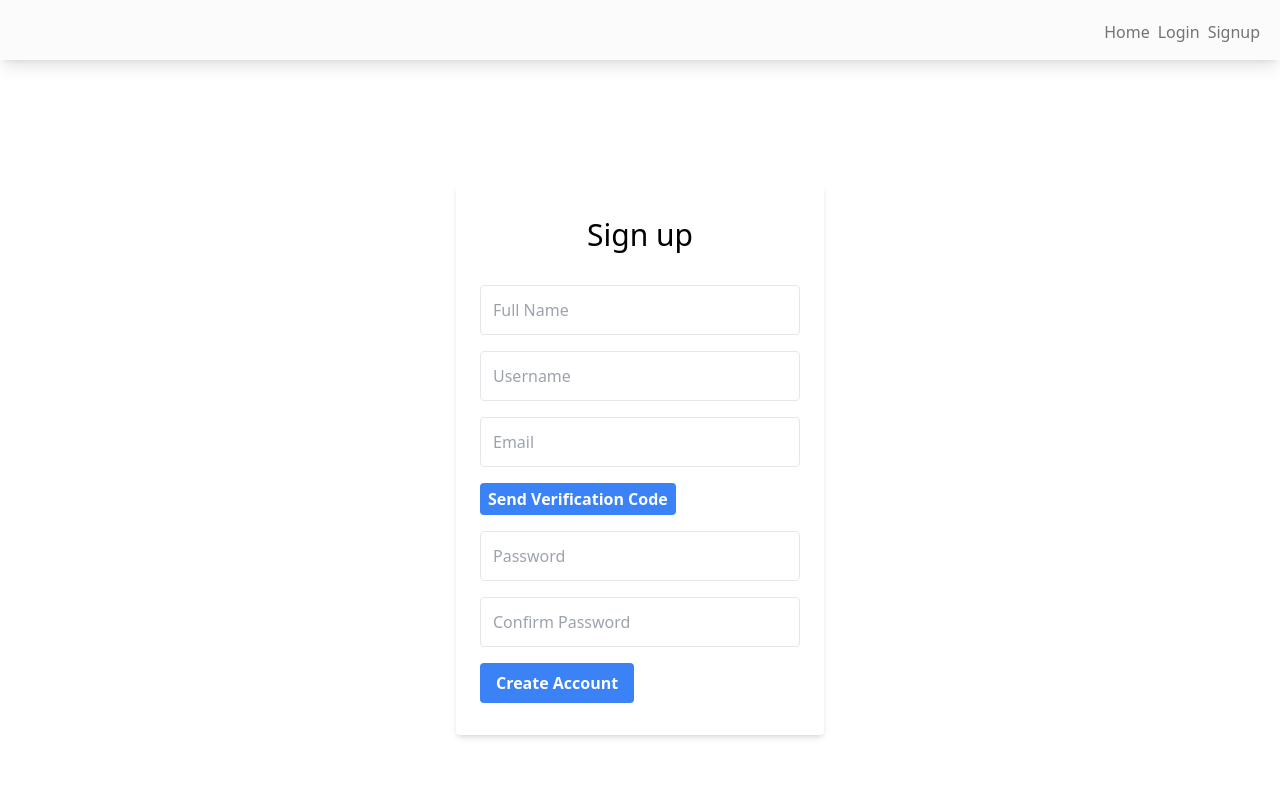
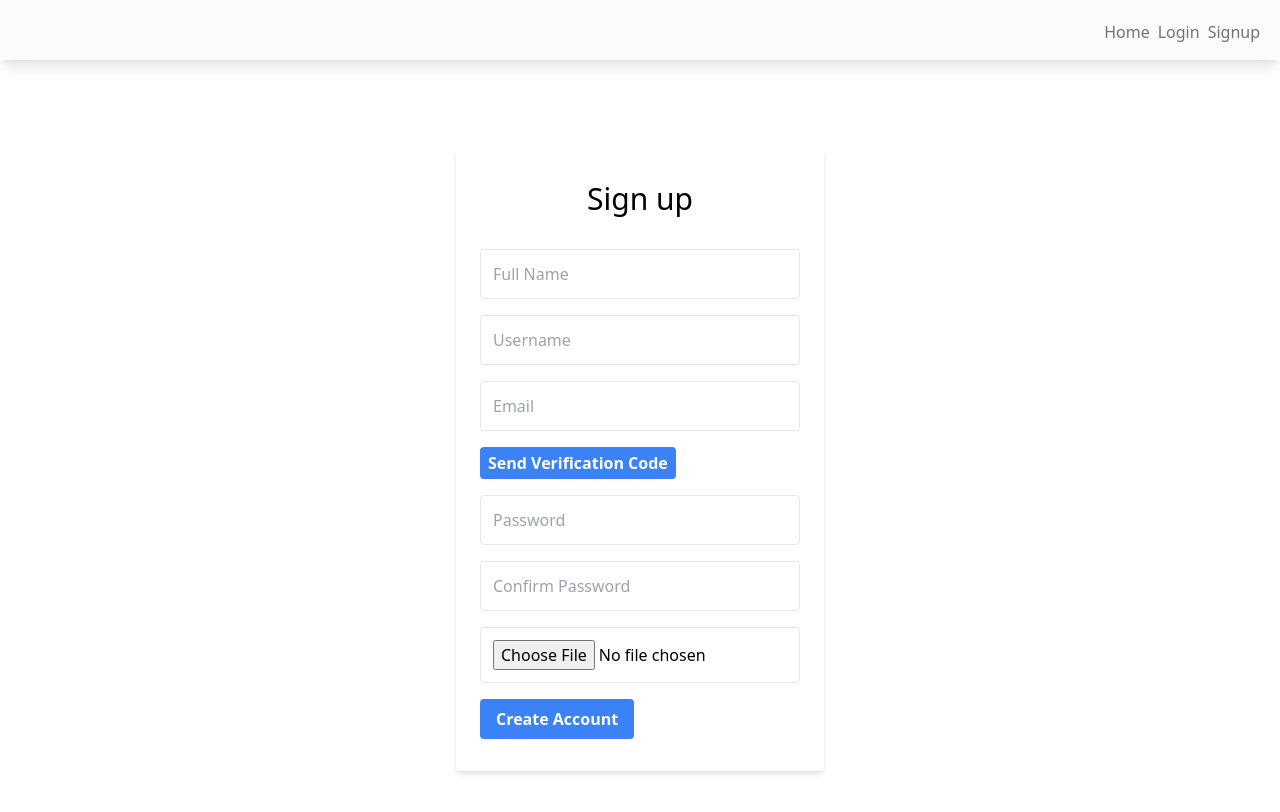
Before and after one commit to SlimskiTheWise/Band-Mate-Client, a Next.js app: page /users/signup in a window 1280 px wide. Shown: the top 812 px of the page. Built offline with nearby package versions, Linux system fonts and the light colour scheme; no server answers.

Commit message:
feat: implement uploading profile picture

```diff
--- a/app/users/signup/page.jsx
+++ b/app/users/signup/page.jsx
@@ -8,20 +8,26 @@ import { getVerificationCode, verifyEmail } from '../utils/email-verification';
 function Page() {
   const router = useRouter();
 
-  const [signUp, setSignUP] = useState({
+  const [signUp, setSignUp] = useState({
     name: '',
     username: '',
     email: '',
     password: '',
     password2: '',
     verificationCode: '',
+    profilePictureUrl: null,
   });
   const [isSent, setIsSent] = useState(false);
   const [verificationCode, setVerificationCode] = useState('');
 
   const handleChange = (e) => {
     const { name, value } = e.target;
-    setSignUP((prevSignUp) => ({ ...prevSignUp, [name]: value }));
+    setSignUp((prevSignUp) => ({ ...prevSignUp, [name]: value }));
+  };
+
+  const handleFileChange = (e) => {
+    const file = e.target.files[0];
+    setSignUp((prevSignUp) => ({ ...prevSignUp, profilePictureUrl: file }));
   };
 
   async function handleSendCode() {
@@ -57,8 +63,12 @@ function Page() {
     }
 
     try {
-      const { status } = await axios.post('/users', signUp);
-      if (status === 201) {
+      const res = await axios.post('/users', signUp, {
+        headers: {
+          'Content-Type': 'multipart/form-data',
+        },
+      });
+      if (res?.status === 201) {
         router.push('/');
       }
     } catch (e) {
@@ -129,6 +139,11 @@ function Page() {
             placeholder='Confirm Password'
             handleChange={handleChange}
           />
+          <InputField
+            type='file'
+            name='profilePictureUrl'
+            handleChange={handleFileChange}
+          />
           <button
             type='submit'
             className='bg-blue-500 hover:bg-blue-700 text-white font-bold py-2 px-4 rounded'
--- a/app/users/utils/email-verification.js
+++ b/app/users/utils/email-verification.js
@@ -25,7 +25,7 @@ export async function verifyEmail(email, verificationCode) {
       code: verificationCode,
     });
 
-    return res.status;
+    return res?.status;
   } catch (error) {
     console.error('Error verifying email:', error);
   }
```
